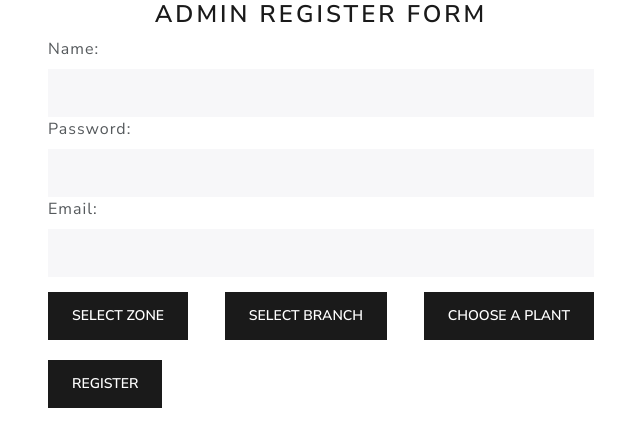
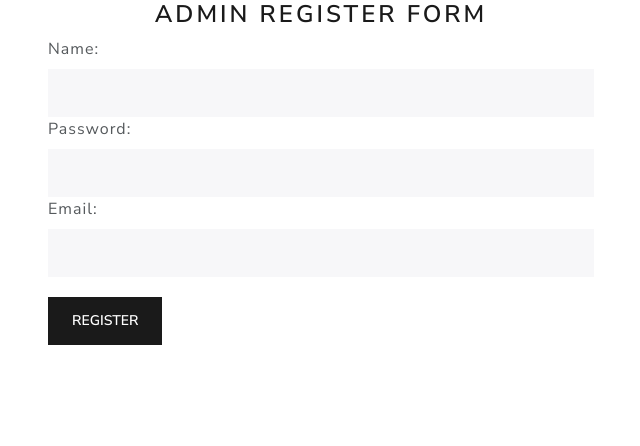
Before and after one commit to Gaurav-Mahato/dashboard, a React (Create React App) app: page /admin-register in a window 1280 px wide. Shown: the top 446 px of the page, without its empty margins (319-959 px from the left). Built offline with nearby package versions, Linux system fonts and the light colour scheme.

Commit message:
Restricted visibility of branch choice in admin register screen

```diff
--- a/src/screens/RegisterScreen.jsx
+++ b/src/screens/RegisterScreen.jsx
@@ -82,11 +82,11 @@ const RegisterScreen = ({mode}) => {
                    <Form.Control type="text" name="role" id="role" value={role} onChange={(e) => setRole(e.target.value)} />
                 </Form.Group>
                 </> : null}
-                <div style={{display: 'flex', justifyContent: 'space-between', margin: '15px 0'}}>
+                {mode === 'user' && <div style={{display: 'flex', justifyContent: 'space-between', margin: '15px 0'}}>
                    <Button style={{display: 'inline'}} onClick={zoneSelectionHandler}>Select Zone</Button>
                    <Button style={{display: 'inline'}} onClick={branchSelectionHandler}>Select Branch</Button>
                    <Button style={{display: 'inline'}} onClick={plantSelectionHandler}>Choose a plant</Button>
-                </div>
+                </div>}
                 {mode === 'user' ? zoneRequest && <><label htmlFor="zone">Choose a zone: </label>
 
                     <select id="zone" name="zone" form="zone-name" onChange={(e) => setZone(e.target.value)}>
```
